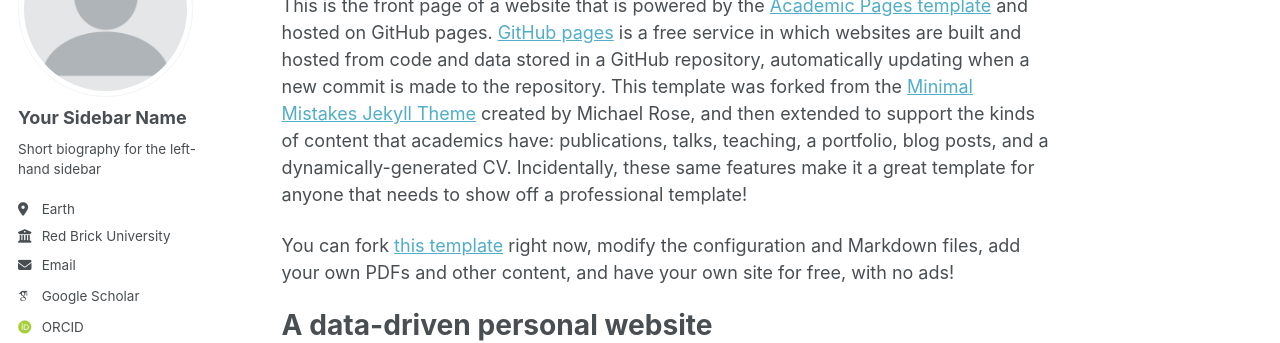
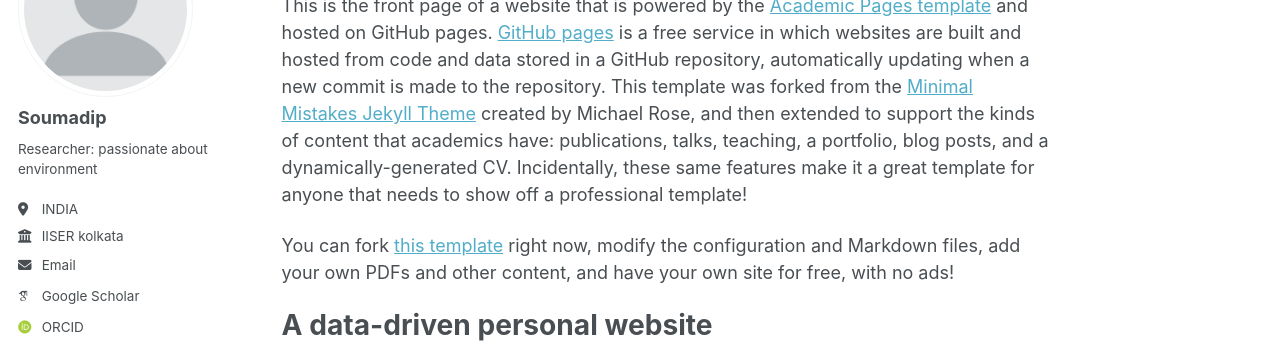
Before and after one commit to soumadipguchhait26-kittu/soumadipguchhait26-kittu.github.io, a Jekyll site: the page built from _pages/about.md, in a window 1280 px wide. Shown: the part 177-520 px from the top of the page. Built offline with Jekyll 4.4.1, drawn with Linux system fonts in a browser that asks for light colours; some web fonts are replaced; a script that is not in the unit is left out.

Commit message:
Update _config.yml

```diff
--- a/_config.yml
+++ b/_config.yml
@@ -24,13 +24,13 @@ repository               : "academicpages/academicpages.github.io"
 author:
   # Biographic information
   avatar           : "profile.png"
-  name             : "Your Sidebar Name"
+  name             : "Soumadip"
   pronouns         : # example: "she/her"
-  bio              : "Short biography for the left-hand sidebar"
-  location         : "Earth"
-  employer         : "Red Brick University"
+  bio              : "Researcher: passionate about environment"
+  location         : "INDIA"
+  employer         : "IISER kolkata"
   uri              : # URL
-  email            : "none@example.org"
+  email            : "sg21ip011@iiserkol.ac.in"
 
   # Academic websites
   academia         : # URL
```
